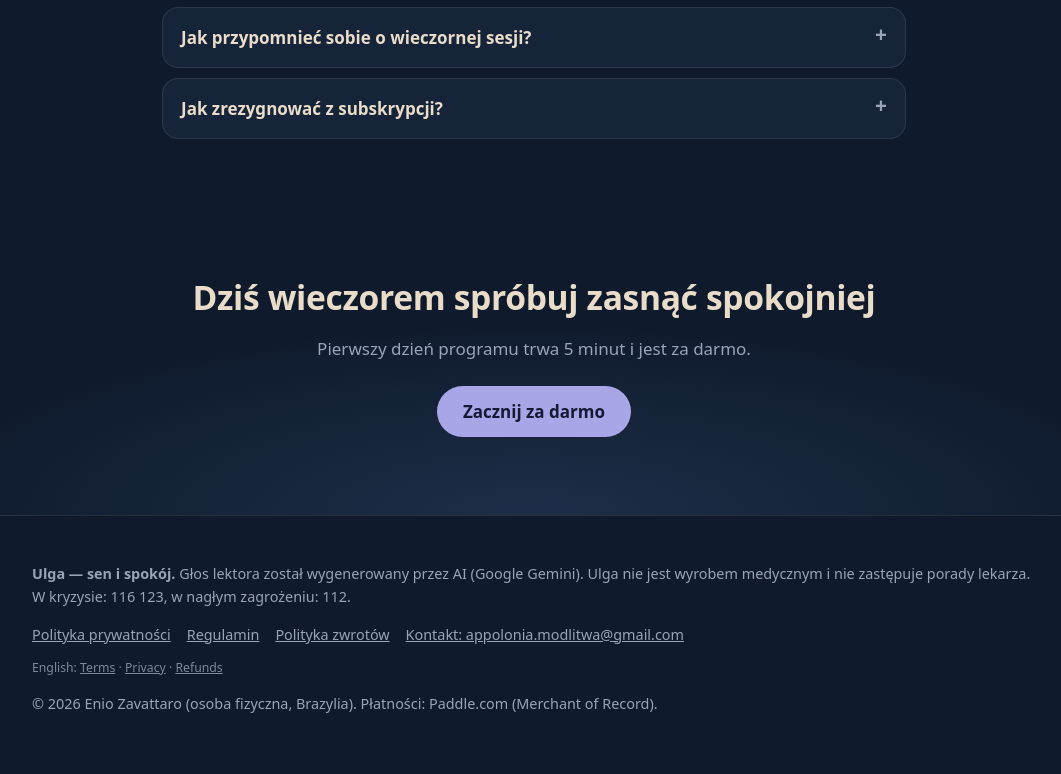
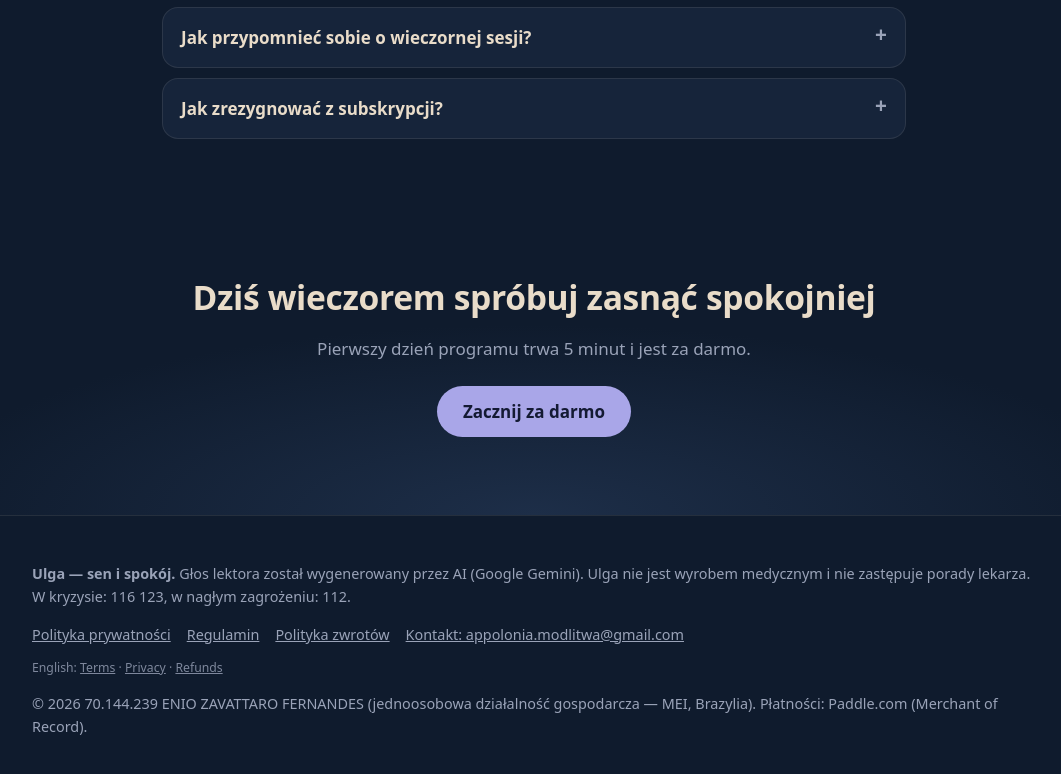
Before and after one commit to zavattaro/ulga, a plain HTML site: page site/index.html in a window 1280 px wide. Shown: the part 3582-4356 px from the top of the page, without its empty margins (106-1167 px from the left). Drawn offline with Linux system fonts and the light colour scheme.

Commit message:
Add files via upload

```diff
--- a/site/index.html
+++ b/site/index.html
@@ -264,7 +264,7 @@ footer a{color:var(--muted)}
       <a href="mailto:appolonia.modlitwa@gmail.com">Kontakt: appolonia.modlitwa@gmail.com</a>
     </nav>
     <p class="en-legal" lang="en" style="font-size:.85em;opacity:.8">English: <a href="../legal/en/terms.html">Terms</a> · <a href="../legal/en/privacy.html">Privacy</a> · <a href="../legal/en/refund.html">Refunds</a></p>
-    <p>© 2026 Enio Zavattaro (osoba fizyczna, Brazylia). Płatności: Paddle.com (Merchant of Record).</p>
+    <p>© 2026 70.144.239 ENIO ZAVATTARO FERNANDES (jednoosobowa działalność gospodarcza — MEI, Brazylia). Płatności: Paddle.com (Merchant of Record).</p>
   </div>
 </footer>
 <script>document.querySelectorAll('.app-link').forEach(function (a) { a.href = APP_URL; });</script>
```
